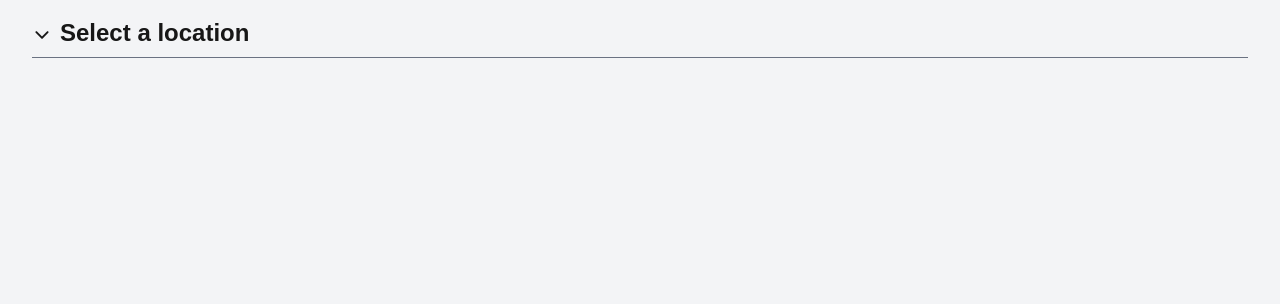
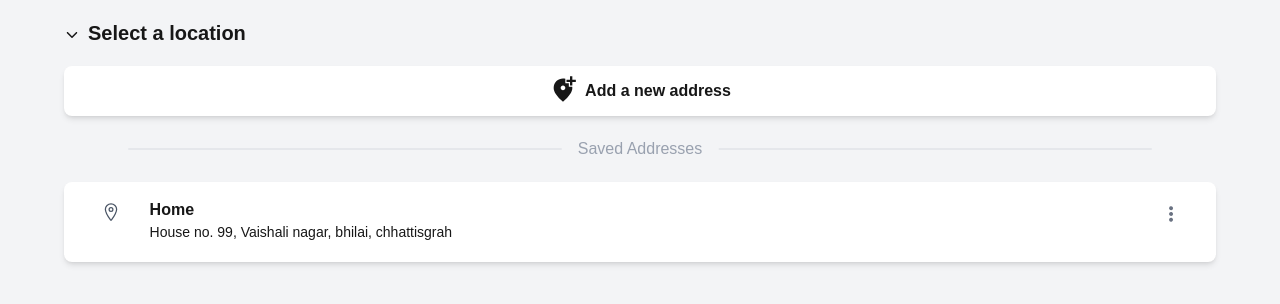
Before and after one commit to chetanvaswani/helping-hands, a Next.js app: page /address in a window 1280 px wide. Shown: the top 304 px of the page. Built offline with nearby package versions, Linux system fonts and the light colour scheme.

Commit message:
address page layout

```diff
--- a/app/address/page.tsx
+++ b/app/address/page.tsx
@@ -1,14 +1,28 @@
+import AddressCard from "@/components/AddressCard";
 import { IoIosArrowDown } from "react-icons/io";
+import { MdAddLocationAlt } from "react-icons/md";
+
 
 export default function Address(){
     return (
-        <div className="h-screen w-full bg-gray-100 flex flex-col items-center">
-            <div className="h-[50px] flex items-center gap-2 w-[95%] mt-2 border-b-1 border-gray-500">
-                <IoIosArrowDown className="size-5 stroke-1 mt-1" />
-                <h2 className="font-semibold text-2xl">
+        <div className="h-screen overflow-hidden w-full bg-gray-100 flex flex-col items-center">
+            <div className="h-[50px] flex items-center gap-2 w-[90%] m-2">
+                <IoIosArrowDown className="size-4 stroke-1 mt-1" />
+                <h2 className="font-semibold text-xl">
                     Select a location
                 </h2>
             </div>
+            <div className="w-[90%] shadow-md rounded-lg p-3 gap-2 justify-center items-center flex h-[50px] bg-white">
+                <MdAddLocationAlt className="size-7 stroke-0 -mt-1" />
+                <div className="font-semibold">Add a new address</div>
+            </div>
+            <div className="inline-flex items-center justify-center w-full">
+                <hr className="w-[80%] h-[2px] my-8 bg-gray-200 border-0 rounded-sm" />
+                <div className="absolute px-4 -translate-x-1/2 bg-gray-100 left-1/2 ">
+                    <p className="text-gray-400 font-normal" >Saved Addresses</p>
+                </div>
+            </div>
+            <AddressCard name="Home" type="other" address="House no. 99, Vaishali nagar, bhilai, chhattisgrah" />
         </div>
     )
 }
--- /dev/null
+++ b/components/AddressCard.tsx
@@ -0,0 +1,40 @@
+import { GoHome } from "react-icons/go";
+import { SlOptionsVertical } from "react-icons/sl";
+import { IoLocationOutline } from "react-icons/io5";
+
+interface AddressCardInterface{
+    name: string,
+    type: "home" | "other",
+    address: string
+}
+
+export default function AddressCard({name, type, address} : AddressCardInterface){
+    return (
+        <div className="w-[90%] shadow-md p-5 gap-3 flex justify-evenly items-start rounded-lg h-fit bg-white">
+            {/* <p className="text-gray-400 font-semibold text-center" >
+                No saved address found
+            </p> */}
+            <div>
+                {
+                    type === "home" ?
+                    <GoHome className="size-5 text-gray-600" /> :
+                    <IoLocationOutline className="size-5 text-gray-600" />
+                }
+            </div>
+            <div className="w-[80%] flex flex-col -mt-1">
+                <div className="font-semibold gap-1 items-center flex text-base">
+                    <p>{name}</p>
+                    {/* <div className="text-[9px] px-3 py-[2px] rounded-lg bg-black text-white">
+                        CURRENT LOCATION
+                    </div> */}
+                </div>
+                <div className="text-sm">
+                    {address}
+                </div>
+            </div>
+            <div className="w-[10%] flex flex-col gap-2 text-gray-500 items-end">
+                <SlOptionsVertical className="mt-1" />
+            </div>
+        </div>
+    )
+}
```
